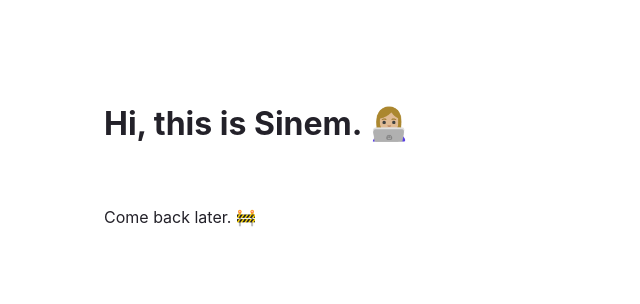
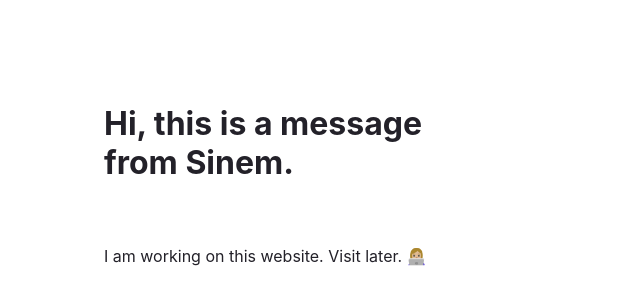
Before and after one commit to nsdere/sinem-ai, a Gatsby site: page / in a window 1280 px wide. Shown: the whole page, without its empty margins (0-640 px from the left). Built offline with nearby package versions, Linux system fonts and the light colour scheme; Gatsby itself is replaced by a stand-in of ours.

Commit message:
home page

```diff
--- a/src/pages/index.js
+++ b/src/pages/index.js
@@ -18,10 +18,10 @@ const IndexPage = () => {
   return (
     <main style={pageStyles}>
       <h1 style={headingStyles}>
-        Hi, this is Sinem. 👩🏼‍💻
+        Hi, this is a message from Sinem.
       </h1>
       <p style={paragraphStyles}>
-       Come back later. 🚧
+       I am working on this website. Visit later. 👩🏼‍💻
       </p>
 
     </main>
```
